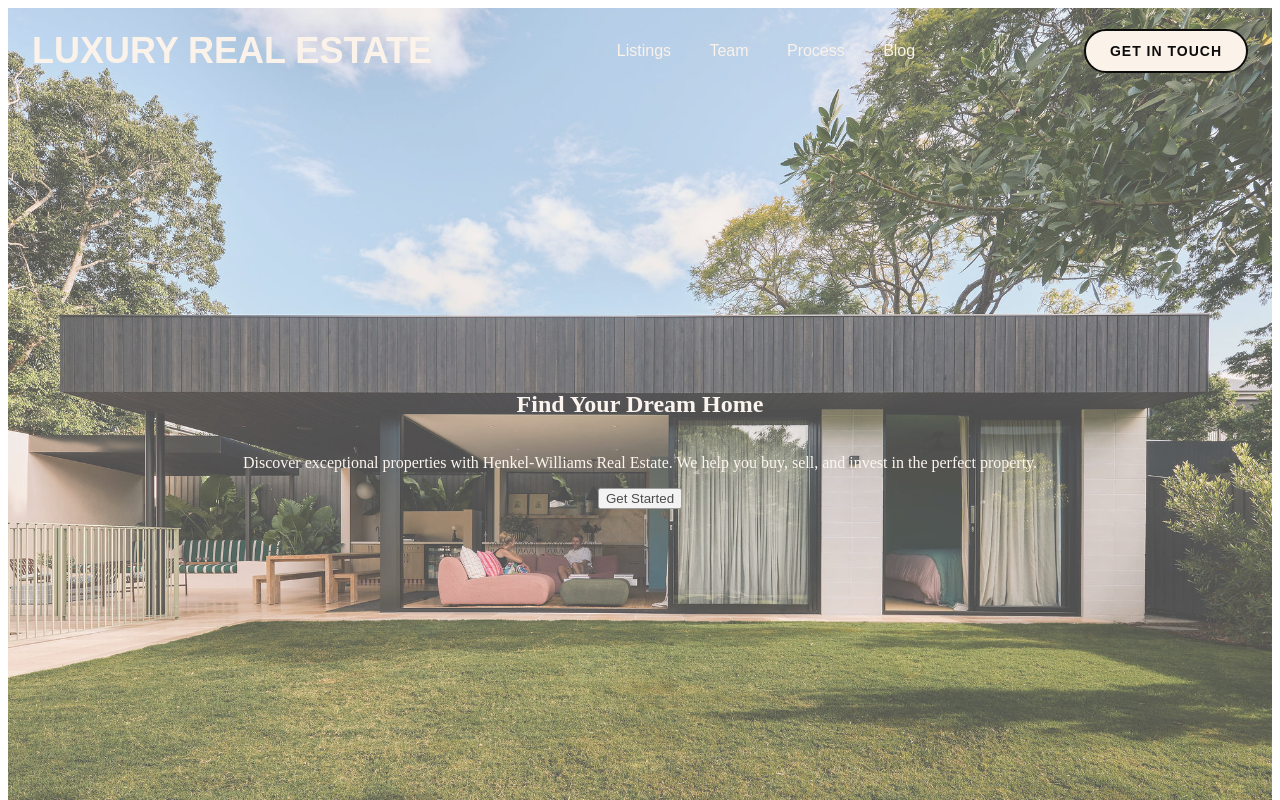
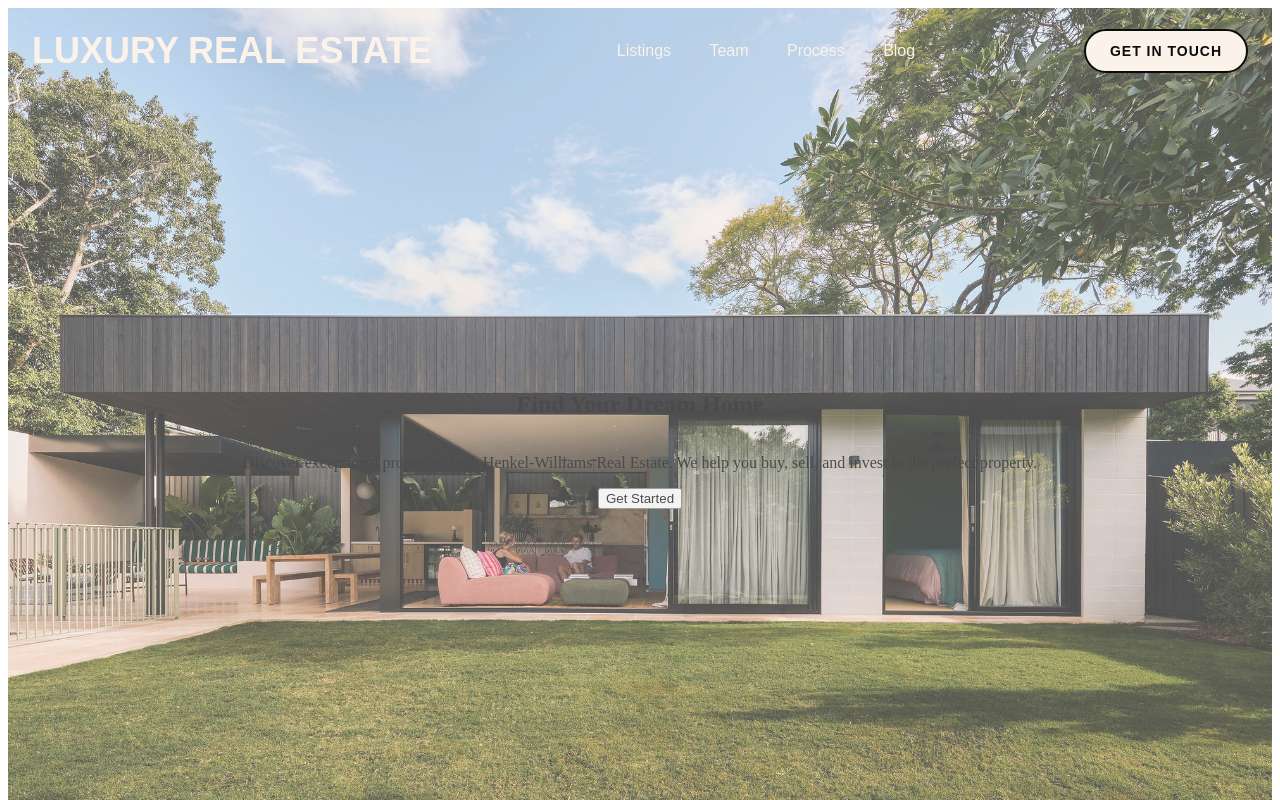
Before and after one commit to botflowlab/Henkel-Williams, a React (Vite) app: page / in a window 1280 px wide. Shown: the top 800 px of the page. Built offline with nearby package versions, Linux system fonts and the light colour scheme.

Commit message:
Updated HomeHero.tsx

```diff
--- a/src/components/sections/home/HomeHero.tsx
+++ b/src/components/sections/home/HomeHero.tsx
@@ -12,7 +12,6 @@ export default function HomeHero() {
       flexDirection: 'column',
       justifyContent: 'center',
       alignItems: 'center',
-      color: '#FBF2E9',
       textAlign: 'center',
       padding: '2rem',
       opacity: '70%'
```
